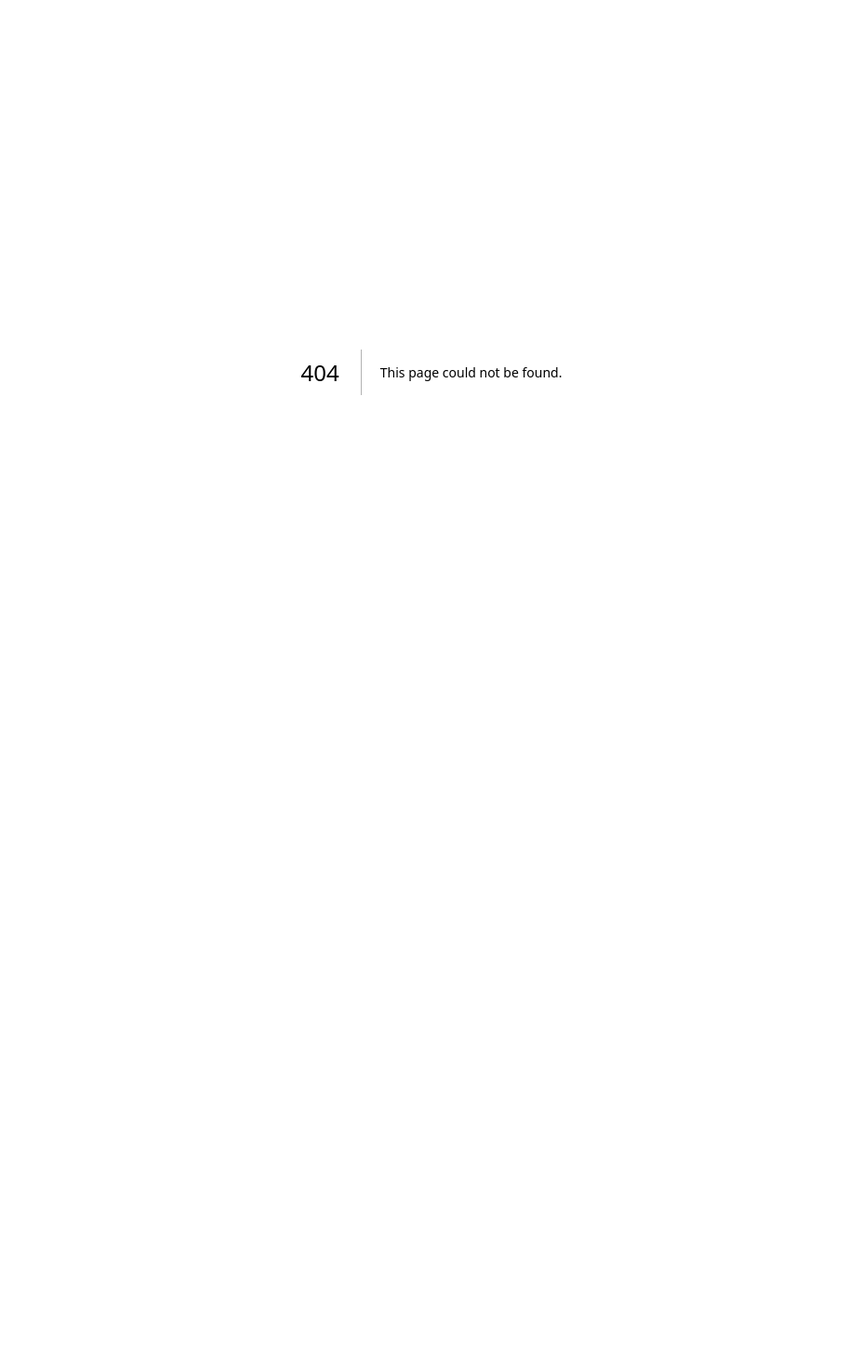
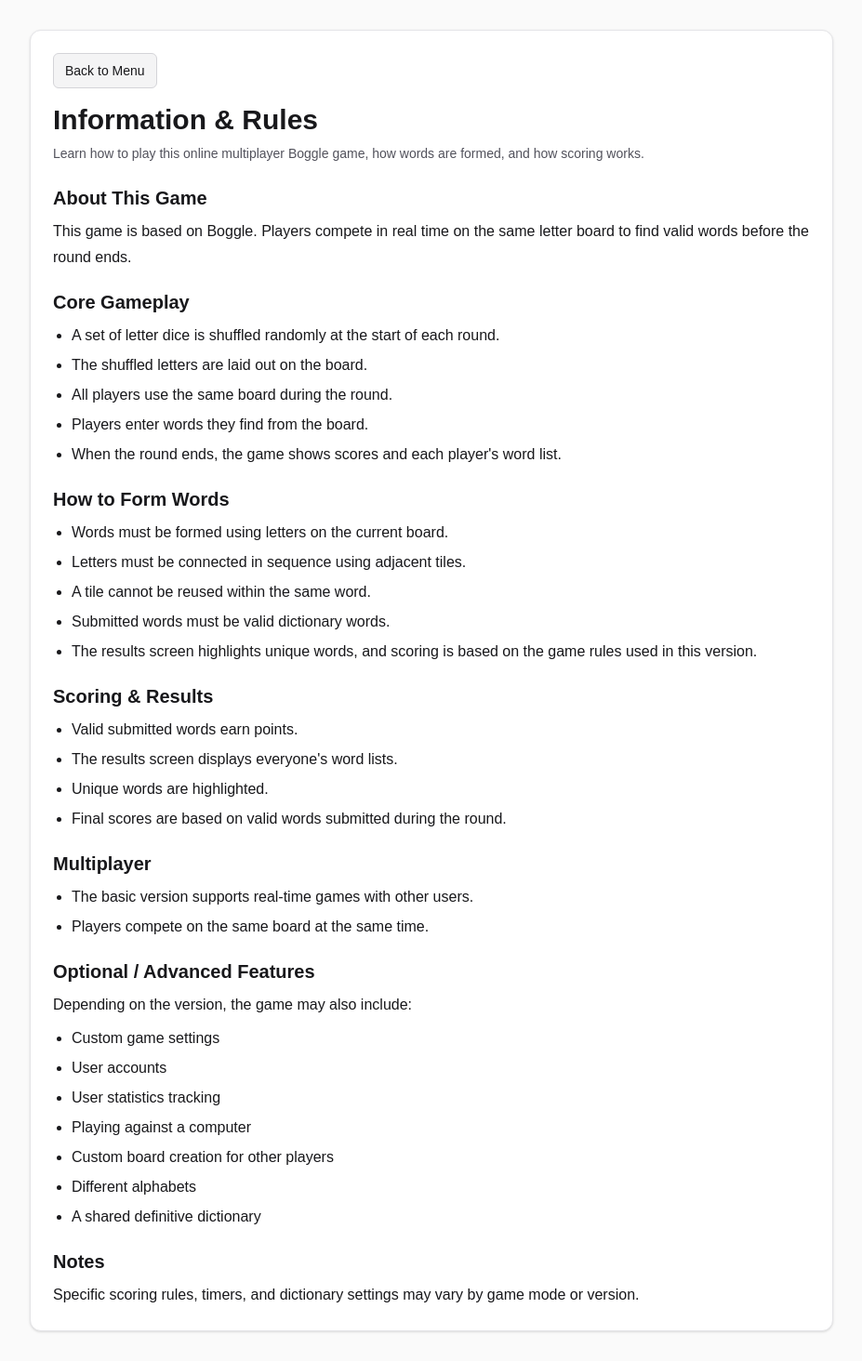
Before and after one commit to FrancoPE14/BoggleGame, a Next.js app in the folder frontend/: page /Rules in a window 1280 px wide. Before the commit this address had no page. Shown: the whole page at 93% size, without its empty margins (176-1103 px from the left). Before the commit the page ends 800 px from the top, so only its background shows below. Built offline with nearby package versions, Linux system fonts and the light colour scheme.

Commit message:
Add Information & Rules page content for Boggle

```diff
--- /dev/null
+++ b/frontend/app/Rules/page.tsx
@@ -0,0 +1,108 @@
+import Link from "next/link";
+
+export default function InformationRulesPage() {
+  return (
+    <div className="min-h-screen bg-zinc-50 text-zinc-900 dark:bg-black dark:text-zinc-100">
+      <main className="mx-auto w-full max-w-4xl px-4 py-8">
+        <div className="rounded-xl border border-zinc-200 bg-white p-6 shadow-sm dark:border-zinc-800 dark:bg-zinc-900">
+          <nav aria-label="Rules page navigation" className="mb-4">
+            <Link
+              href="/"
+              className="inline-block rounded-md border border-zinc-300 bg-zinc-100 px-3 py-2 text-sm font-medium hover:bg-zinc-200 dark:border-zinc-700 dark:bg-zinc-800 dark:hover:bg-zinc-700"
+            >
+              Back to Menu
+            </Link>
+          </nav>
+
+          <header className="mb-6">
+            <h1 className="text-3xl font-bold">Information &amp; Rules</h1>
+            <p className="mt-2 text-sm text-zinc-600 dark:text-zinc-300">
+              Learn how to play this online multiplayer Boggle game, how words are
+              formed, and how scoring works.
+            </p>
+          </header>
+
+          <section className="mb-5">
+            <h2 className="mb-2 text-xl font-semibold">About This Game</h2>
+            <p className="leading-7">
+              This game is based on Boggle. Players compete in real time on the same
+              letter board to find valid words before the round ends.
+            </p>
+          </section>
+
+          <section className="mb-5">
+            <h2 className="mb-2 text-xl font-semibold">Core Gameplay</h2>
+            <ul className="list-disc space-y-1 pl-5 leading-7">
+              <li>A set of letter dice is shuffled randomly at the start of each round.</li>
+              <li>The shuffled letters are laid out on the board.</li>
+              <li>All players use the same board during the round.</li>
+              <li>Players enter words they find from the board.</li>
+              <li>
+                When the round ends, the game shows scores and each player&apos;s word
+                list.
+              </li>
+            </ul>
+          </section>
+
+          <section className="mb-5">
+            <h2 className="mb-2 text-xl font-semibold">How to Form Words</h2>
+            <ul className="list-disc space-y-1 pl-5 leading-7">
+              <li>Words must be formed using letters on the current board.</li>
+              <li>Letters must be connected in sequence using adjacent tiles.</li>
+              <li>A tile cannot be reused within the same word.</li>
+              <li>Submitted words must be valid dictionary words.</li>
+              <li>
+                The results screen highlights unique words, and scoring is based on
+                the game rules used in this version.
+              </li>
+            </ul>
+          </section>
+
+          <section className="mb-5">
+            <h2 className="mb-2 text-xl font-semibold">Scoring &amp; Results</h2>
+            <ul className="list-disc space-y-1 pl-5 leading-7">
+              <li>Valid submitted words earn points.</li>
+              <li>The results screen displays everyone&apos;s word lists.</li>
+              <li>Unique words are highlighted.</li>
+              <li>Final scores are based on valid words submitted during the round.</li>
+            </ul>
+          </section>
+
+          <section className="mb-5">
+            <h2 className="mb-2 text-xl font-semibold">Multiplayer</h2>
+            <ul className="list-disc space-y-1 pl-5 leading-7">
+              <li>The basic version supports real-time games with other users.</li>
+              <li>Players compete on the same board at the same time.</li>
+            </ul>
+          </section>
+
+          <section className="mb-5">
+            <h2 className="mb-2 text-xl font-semibold">
+              Optional / Advanced Features
+            </h2>
+            <p className="mb-2 leading-7">
+              Depending on the version, the game may also include:
+            </p>
+            <ul className="list-disc space-y-1 pl-5 leading-7">
+              <li>Custom game settings</li>
+              <li>User accounts</li>
+              <li>User statistics tracking</li>
+              <li>Playing against a computer</li>
+              <li>Custom board creation for other players</li>
+              <li>Different alphabets</li>
+              <li>A shared definitive dictionary</li>
+            </ul>
+          </section>
+
+          <section>
+            <h2 className="mb-2 text-xl font-semibold">Notes</h2>
+            <p className="leading-7">
+              Specific scoring rules, timers, and dictionary settings may vary by game
+              mode or version.
+            </p>
+          </section>
+        </div>
+      </main>
+    </div>
+  );
+}
```
